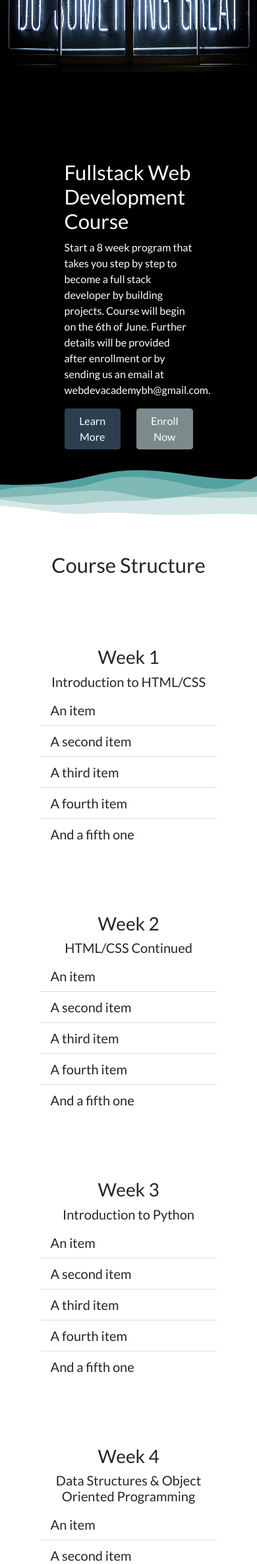
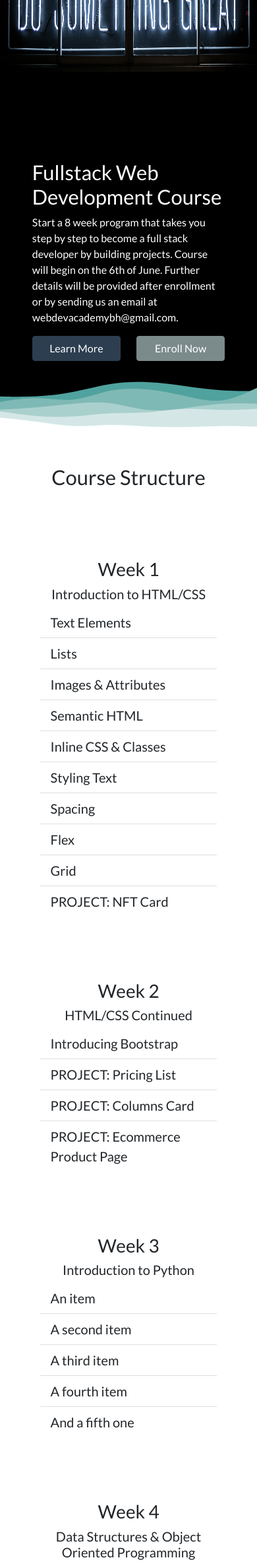
Before and after one commit to ZaidKaraymeh/webdevacademybh, a Django app: page / in a window 390 px wide. Shown: the part 329-2699 px from the top of the page at 66% size. Run offline with Django 4.2, Linux system fonts and the light colour scheme; data comes from the database, SQL or seed files in the repository; some libraries are stand-ins or nearby versions.

Commit message:
0.1.2 Week 1-2, Mobile Responsive

```diff
--- a/backend/settings.py
+++ b/backend/settings.py
@@ -147,3 +147,8 @@ conn = psycopg2.connect(DATABASE_URL, sslmode='require')
 
 import dj_database_url
 DATABASES['default'] = dj_database_url.config(conn_max_age=600, ssl_require=True)
+
+if os.getcwd() == '/app':
+    # SECURE_PROXY_SSL_HEADER = ('HTTP_X_FORWARDED_PROTO', 'https')
+    # SECURE_SSL_REDIRECT = True
+    DEBUG = False
--- a/base/templates/home.html
+++ b/base/templates/home.html
@@ -11,7 +11,7 @@
   <div
     class="container-fluid m-0 p-0 d-flex justify-content-center align-items-center bg-black"
   >
-    <div class="bg-black text-white" style="width: 50%">
+    <div class="bg-black text-white" style="{% if 'col-sm' %} width:75%; {% else %}width: 50%{% endif %}">
       <div class="row">
         <h1>Fullstack Web Development Course</h1>
         <p>
@@ -63,11 +63,16 @@
       <h2 class="text-center">Week 1</h2>
       <h5 class="text-center">Introduction to HTML/CSS</h5>
       <ul class="list-group list-group-flush">
-        <li class="list-group-item fs-5">An item</li>
-        <li class="list-group-item fs-5">A second item</li>
-        <li class="list-group-item fs-5">A third item</li>
-        <li class="list-group-item fs-5">A fourth item</li>
-        <li class="list-group-item fs-5">And a fifth one</li>
+        <li class="list-group-item fs-5">Text Elements</li>
+        <li class="list-group-item fs-5">Lists</li>
+        <li class="list-group-item fs-5">Images & Attributes</li>
+        <li class="list-group-item fs-5">Semantic HTML</li>
+        <li class="list-group-item fs-5">Inline CSS & Classes</li>
+        <li class="list-group-item fs-5">Styling Text</li>
+        <li class="list-group-item fs-5">Spacing</li>
+        <li class="list-group-item fs-5">Flex</li>
+        <li class="list-group-item fs-5">Grid</li>
+        <li class="list-group-item fs-5">PROJECT: NFT Card</li>
       </ul>
     </div>
   </div>
@@ -76,11 +81,10 @@
       <h2 class="text-center">Week 2</h2>
       <h5 class="text-center">HTML/CSS Continued</h5>
       <ul class="list-group list-group-flush">
-        <li class="list-group-item fs-5">An item</li>
-        <li class="list-group-item fs-5">A second item</li>
-        <li class="list-group-item fs-5">A third item</li>
-        <li class="list-group-item fs-5">A fourth item</li>
-        <li class="list-group-item fs-5">And a fifth one</li>
+        <li class="list-group-item fs-5">Introducing Bootstrap</li>
+        <li class="list-group-item fs-5">PROJECT: Pricing List</li>
+        <li class="list-group-item fs-5">PROJECT: Columns Card </li>
+        <li class="list-group-item fs-5">PROJECT: Ecommerce Product Page</li>
       </ul>
     </div>
   </div>
--- a/base/views.py
+++ b/base/views.py
@@ -9,7 +9,7 @@ from .models import CourseSignUp
 
 def home(request):
     people = CourseSignUp.objects.all()
-    print(people)
+    # print(people)
     # if request.method == "POST":
     #     form = CourseSignUpForm(request.POST)
     #     if form.is_valid():
```
